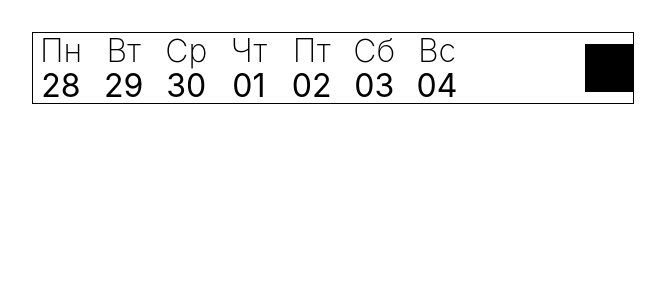
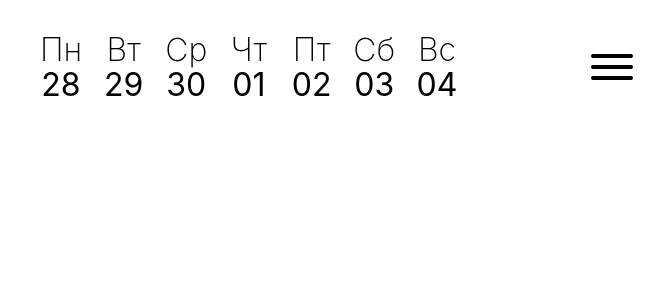
Before and after one commit to stinger222/edu-schedule-constructor, a React (Create React App) app: page / in a window 1280 px wide. Shown: the top 300 px of the page, without its empty margins (307-972 px from the left). Built offline with nearby package versions, Linux system fonts and the light colour scheme; the HTML template or start-up script is replaced by a standard one.

Commit message:
Make NavBar more independent

```diff
--- a/src/components/ordinary/NavBar/NavBar.tsx
+++ b/src/components/ordinary/NavBar/NavBar.tsx
@@ -1,17 +1,18 @@
+import { weekDaysRus } from "../../../core/constants/constants"
 import NavButton from "../NavButton/NavButton"
 import { StyledNavBar } from "./NavBar.styled"
 
 interface IProps {
-	week: string[]
+
 }
 
-const NavBar: React.FC<IProps> = ({ week }) => {
-	const weekDays = ['Пн', 'Вт', 'Ср', 'Чт', 'Пт', 'Сб', 'Вс'] // Move to consts
+const NavBar: React.FC<IProps> = ({  }) => {
+	const week = ['28', '29', '30', '01', '02', '03', '04']
 
 	return (
 		<StyledNavBar>
 			{week.map((day: string, index: number) => (
-			<NavButton caption={weekDays[index]} day={day}/>
+			<NavButton caption={weekDaysRus[index]} day={day}/>
 		))}
 		</StyledNavBar>
 	)
--- a/src/components/smart/Header/Header.styled.ts
+++ b/src/components/smart/Header/Header.styled.ts
@@ -9,8 +9,6 @@ export const StyledHeader = styled.header`
 	align-items: center;
 	justify-content: space-between;
 
-	border: 1px solid black;
-
 	& .future-burger-button {
 		height: 3em;
 		width: 3em;
--- a/src/components/smart/Header/Header.tsx
+++ b/src/components/smart/Header/Header.tsx
@@ -1,13 +1,13 @@
+import BurgerButton from "../../ordinary/BurgerButton/BurgerButton"
 import NavBar from "../../ordinary/NavBar/NavBar"
 import { StyledHeader } from "./Header.styled"
 
 const Header = () => {
 
-	const week = ['28', '29', '30', '01', '02', '03', '04']
 	return (
 		<StyledHeader>
-			<NavBar week={week}/>
-			<div className="future-burger-button"></div>
+			<NavBar />
+			<BurgerButton />
 		</StyledHeader>
 	)
 }
--- /dev/null
+++ b/src/core/constants/constants.ts
@@ -0,0 +1 @@
+export const weekDaysRus = ['Пн', 'Вт', 'Ср', 'Чт', 'Пт', 'Сб', 'Вс'] as const
```
